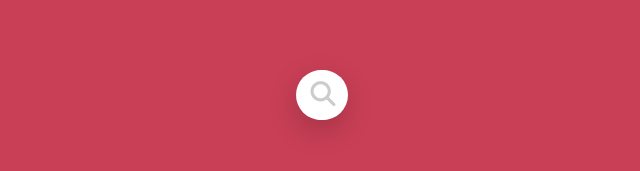
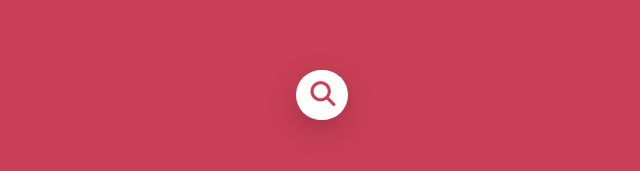
Before and after one commit to pikaPush/search-box, a plain HTML site: page index.html in a window 1280 px wide. Shown: the part 305-476 px from the top of the page, 319-959 px from the left. Drawn offline with Linux system fonts and the light colour scheme.

Commit message:
Change the color of search icon

```diff
--- a/style.css
+++ b/style.css
@@ -63,7 +63,7 @@ body {
   text-align: center;
   line-height: 50px;
   font-size: 25px;
-  color: #ccc;
+  color: #c93f56;
   cursor: pointer;
 }
 
```
